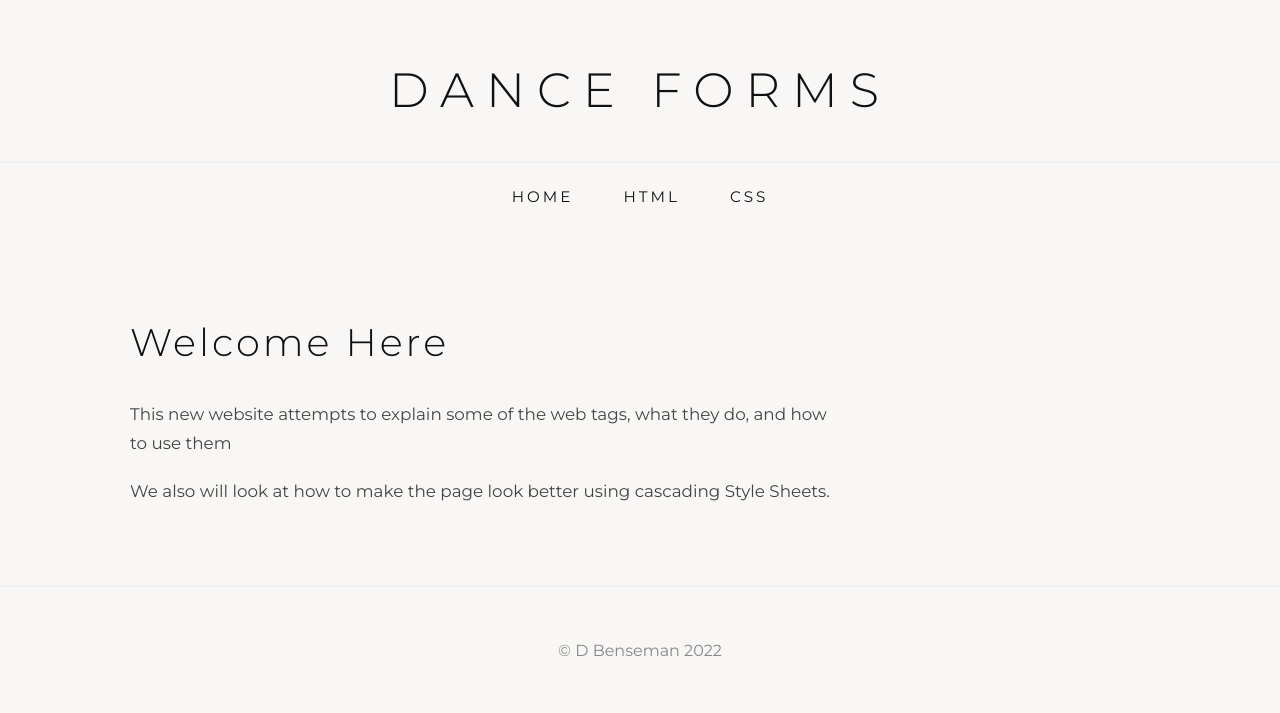
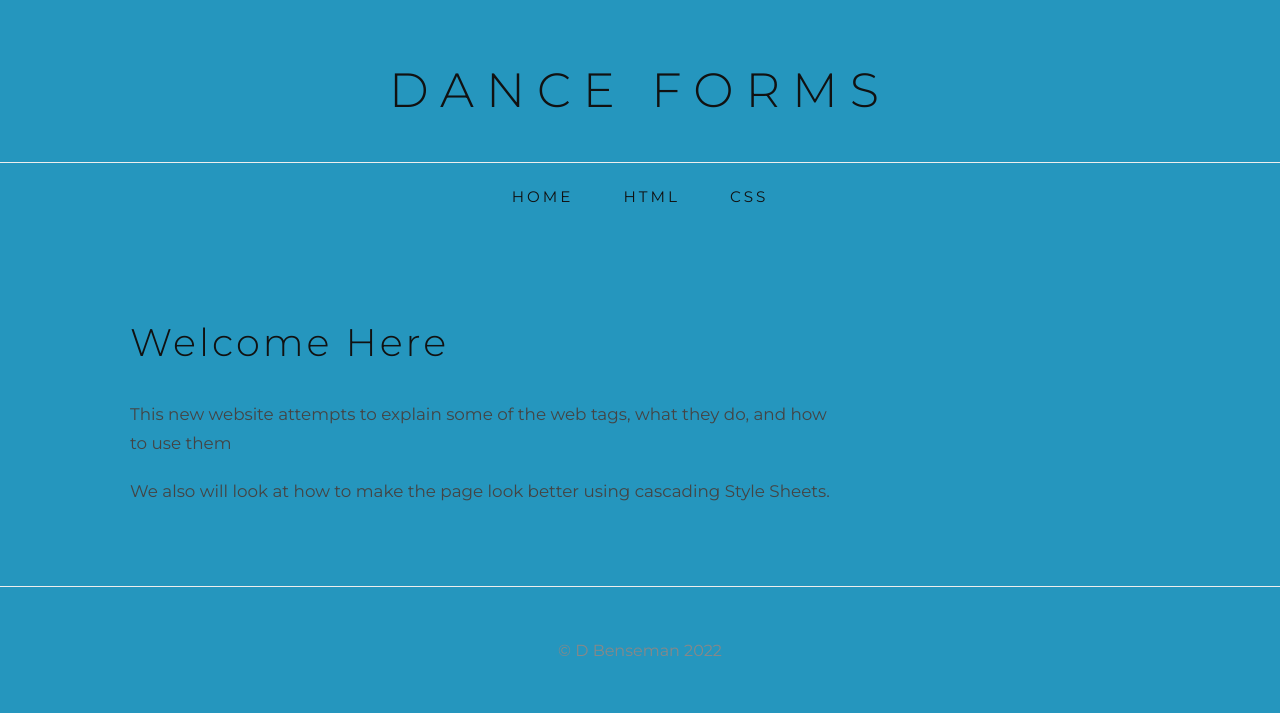
Before and after one commit to purisa-png/Flask, a Flask app: page / in a window 1280 px wide. Shown: the top 713 px of the page. Run offline with Flask 3, Linux system fonts and the light colour scheme.

Commit message:
Changed background colour

```diff
--- a/static/css/styles.css
+++ b/static/css/styles.css
@@ -123,5 +123,5 @@
 }
 
 body{
-    background:rgb(248, 247, 245) !important;
+    background:rgb(37, 150, 190);
 }
```
